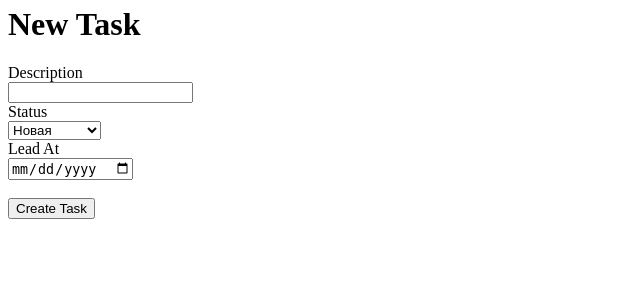
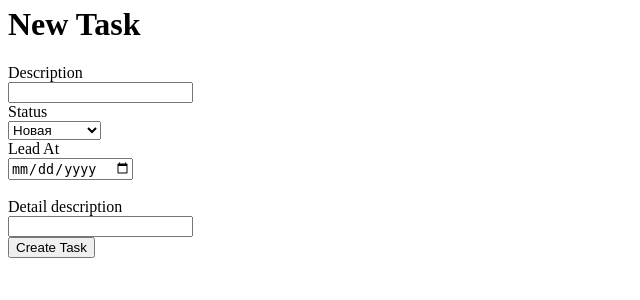
Before and after one commit to Alnazhm/homework_53_Zhuldyz_Kalbayeva, a Django app: page /tasks/add/ in a window 1280 px wide. Shown: the part 54-354 px from the top of the page, without its empty margins (0-640 px from the left). Run offline with Django 4.2, Linux system fonts and the light colour scheme.

Commit message:
Изменила форму создания

```diff
--- a/app/todo/templates/create_task.html
+++ b/app/todo/templates/create_task.html
@@ -6,7 +6,7 @@
 {% endblock%}
 {% block content %}
 <h1>New Task</h1>
-<form action="/tasks/add/" method="POST">
+<form action="{% url 'task_add' %}" method="POST">
     {% csrf_token %}
     <div class="form-group row">
     <label for="description" class="col-sm-2 col-form-label">Description</label>
@@ -31,9 +31,14 @@
     </div>
   </div>
     <br>
+     <div class="form-group row">
+    <label for="detail_description" class="col-sm-2 col-form-label">Detail description</label>
+    <div class="col-sm-10">
+      <input type="text" class="form-control" name="detail_description" id="detail_description">
+    </div>
+  </div>
     <div class="form_row">
         <input type="submit" value="Create Task">
     </div>
-
 </form>
 {% endblock%}
```
